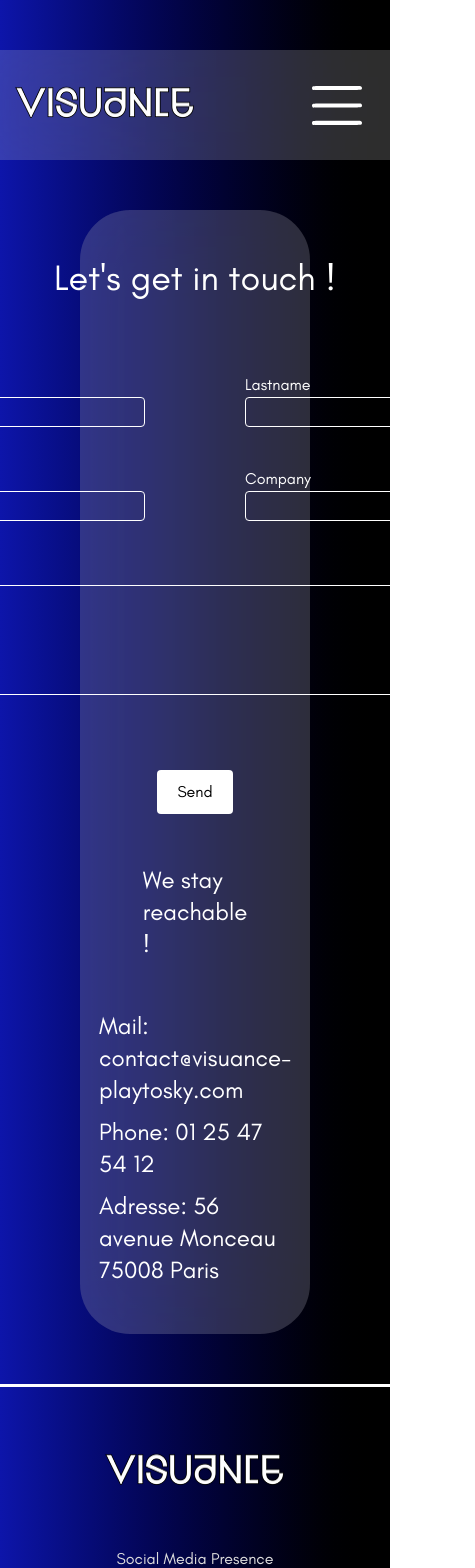
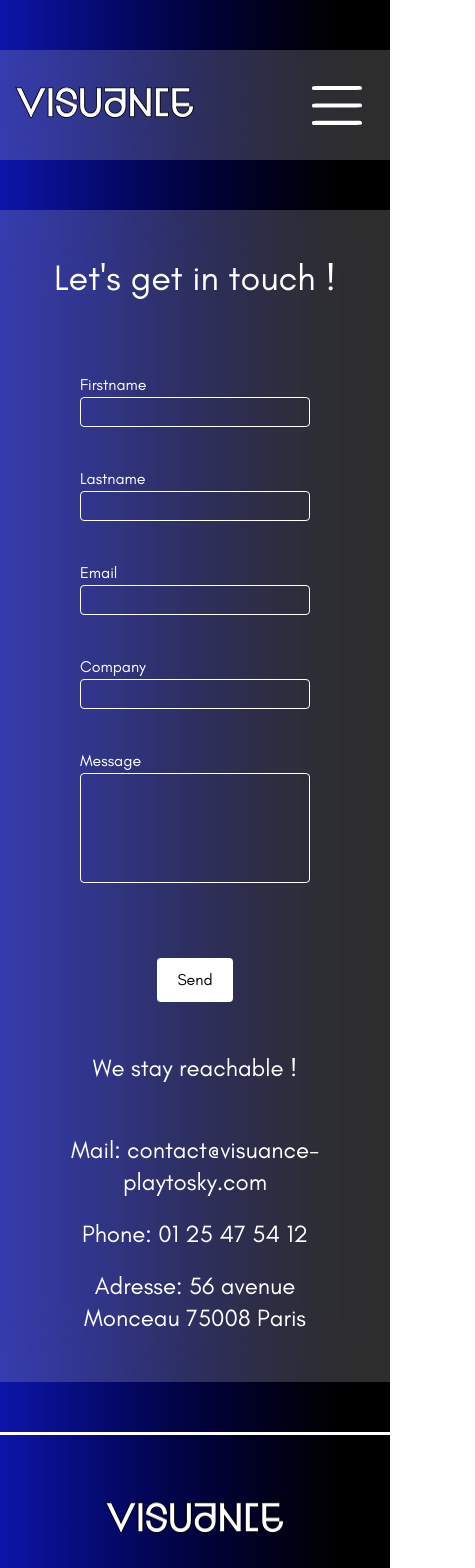
Before and after one commit to 4skygroup/visuance, a React (Vite) app: page /contact in a window 390 px wide. Shown: the top 1568 px of the page, 475 px wide, since content can reach past the window. Built offline with nearby package versions, Linux system fonts and the light colour scheme.

Commit message:
Contact page responsive implementation

```diff
--- a/src/pages/Contact.tsx
+++ b/src/pages/Contact.tsx
@@ -6,10 +6,10 @@ export default function Contact() {
     <div>
       <div className="bg-linear-to-r from-visuance-gradient-blue to-black top flex flex-col gap-y-12.5 px-20 py-12.5 w-full scroll-smooth">
         <Header />
-        <div className="w-full h-fit flex flex-col items-center backdrop-blur-2xl bg-light-gray/20 px-16 py-12 rounded-[50px] text-2xl gap-y-12.5">
-          <div className="w-140 flex flex-col gap-y-18.75 items-center">
+        <div className="max-sm:-mx-20 max-sm:rounded-none sm:w-full h-fit flex flex-col items-center backdrop-blur-2xl bg-light-gray/20 px-16 py-12 rounded-[50px] text-2xl gap-y-12.5">
+          <div className="max-md:w-100 md:w-140 flex flex-col gap-y-18.75 items-center">
             <span className="text-4xl">Let's get in touch !</span>
-            <div className="flex flex-wrap w-full gap-x-25 gap-y-10">
+            <div className="sm:max-md:justify-center max-sm:flex-col flex flex-wrap w-fit max-md:gap-x-15 gap-x-25 gap-y-10">
               <div className="flex flex-col gap-y2.5 text-base">
                 <label htmlFor="firstName">Firstname</label>
                 <input
@@ -42,7 +42,7 @@ export default function Contact() {
                   className="border-white border border-solid rounded-sm outline-none w-57.5 h-7.5 px-2"
                 />
               </div>
-              <div className="flex flex-col gap-y2.5 grow text-base">
+              <div className="sm:max-md:grow-0 w-57.5 sm:max-md:w- flex flex-col gap-y2.5 grow text-base">
                 <label htmlFor="message">Message</label>
                 <textarea
                   name=""
@@ -55,11 +55,15 @@ export default function Contact() {
               Send
             </button>
           </div>
-          <span>We stay reachable !</span>
-          <div className="flex flex-col gap-y-2.5 items-center">
-            <span>Mail: contact@visuance-playtosky.com</span>
-            <span>Phone: 01 25 47 54 12</span>
-            <span>Adresse: 56 avenue Monceau 75008 Paris</span>
+          <span className="text-center">We stay reachable !</span>
+          <div className="flex flex-col gap-y-5 items-center">
+            <span className="text-center">
+              Mail: contact@visuance-playtosky.com
+            </span>
+            <span className="text-center">Phone: 01 25 47 54 12</span>
+            <span className="text-center">
+              Adresse: 56 avenue Monceau 75008 Paris
+            </span>
           </div>
         </div>
       </div>
```
